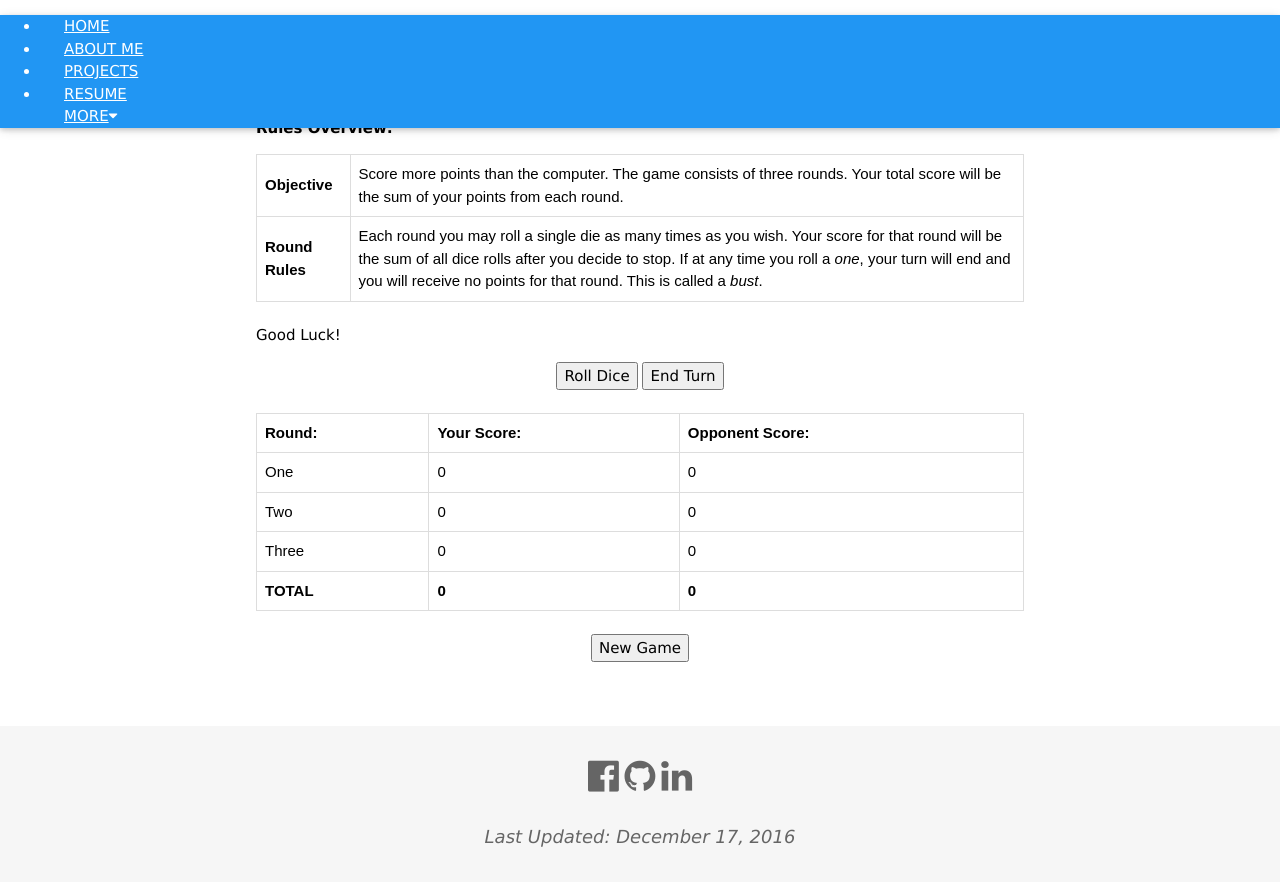
After one commit to joshagby/personal_site, a Flask app: page /dice in a window 1280 px wide. The commit adds this page. Run offline with Flask 2, Linux system fonts and the light colour scheme; some libraries are stand-ins or nearby versions.

Commit message:
Initial work on dice game

```diff
--- /dev/null
+++ b/api/__init__.py
@@ -0,0 +1 @@
+from api_dice_roll import *
--- a/app.py
+++ b/app.py
@@ -1,8 +1,11 @@
 from flask import Flask, render_template, session
 import controllers
 import extensions
-import controllers
 import config
+import api
+
+# set url_prefix
+prefix = ""
 
 # Initialize Flask app with the template folder address
 app = Flask(__name__, template_folder='templates')
@@ -11,7 +14,9 @@ app = Flask(__name__, template_folder='templates')
 # app.secret_key = 'N5\\A\xa7!\x80\xa0j\xd1\xdf\x19\xc8n\n\x1e)(\xb1Z\x7f?\x07A'
 
 # Register the controllers
-app.register_blueprint(controllers.main, url_prefix="")
+app.register_blueprint(controllers.main, url_prefix=prefix)
+app.register_blueprint(controllers.dice, url_prefix=prefix)
+app.register_blueprint(api.api_dice_roll, url_prefix=prefix)
 
 # Listen on external IPs
 # Set host and port information in config.py file
--- a/controllers/__init__.py
+++ b/controllers/__init__.py
@@ -1 +1,2 @@
 from main import *
+from dice import *
--- /dev/null
+++ b/controllers/dice.py
@@ -0,0 +1,10 @@
+from flask import *
+import extensions
+
+dice = Blueprint('dice', __name__, template_folder='templates')
+
+@dice.route('/dice')
+def dice_route():
+    options = {}
+
+    return render_template("dice.html", **options)
--- /dev/null
+++ b/static/css/dice.css
@@ -0,0 +1,27 @@
+table {
+    font-family: arial, sans-serif;
+    border-collapse: collapse;
+    width: 100%;
+}
+
+td, th {
+    border: 1px solid #dddddd;
+    text-align: left;
+    padding: 8px;
+}
+
+#newGameForm {
+	text-align: center;
+}
+
+#rollDiceForm {
+	display: inline;
+}
+
+#endRoundForm {
+	display: inline;
+}
+
+#playButtons {
+	text-align: center
+}
--- /dev/null
+++ b/static/js/buildHTML.js
@@ -0,0 +1,18 @@
+// html string builder function, takes in html tag, html text, and tag attributes
+// attrs is a JSON (dictionary) of attributes of the form:
+// { id : someElement, class : someClass }
+// returns new html tag element in string format
+function buildHTML(tag, html, attrs){
+    // you can skip html param
+    if (typeof(html) != 'string') {
+        attrs = html;
+        html = null;
+    }
+    var h = '<' + tag;
+    for (var attr in attrs) {
+        if(attrs[attr] === false) continue;
+        h += ' ' + attr + '="' + attrs[attr] + '"';
+    }
+    return h += html ? ">" + html + "</" + tag + ">" : "/>";
+}
+// ----------------------------------------
--- /dev/null
+++ b/static/js/dice.js
@@ -0,0 +1,110 @@
+
+var turn = "";
+var playerScoreArray = [];
+var opponentScoreArray = [];
+var playerScore = 0
+var opponentScore = 0
+var round = 0;
+
+
+function newGame() {
+	// hide contents of gameInfo div
+	$("#gameInfo").hide();
+
+	// populate with proper game controls
+	resetScoreTable();
+	$("#scoreTable").show();
+
+	// show play buttons
+	$("#playButtons").show();
+
+	turn = "player";
+	playerScoreArray = [0, 0, 0];
+	opponentScoreArray = [0, 0, 0];
+	playerScore = 0;
+	opponentScore = 0;
+	round = 1;
+}
+
+function rollSuccess(rolls) {
+	if (turn == "player") {
+		for (i = 0; i < rolls.length; i++) {
+
+		}
+	}
+	else {
+
+	}
+}
+
+function endRound() {
+	// opponent ended last round...
+	if (round == 3 && turn != "player") {
+		endGame();
+	}
+	// player ended the round...
+	else if (turn == "player") {
+		turn = "";
+		$("#playButtons").hide();
+	}
+	// opponent ended the round...
+	else {
+		turn = "player";
+		round += 1;
+	}
+}
+
+function endGame() {
+
+	$("#statusText").html("Game Over! Play Again?")
+}
+
+// update the scoring table values
+function updateScoreTable() {
+	$("#r1p1").html(playerScoreArray[0].toString());
+	$("#r1p2").html(opponentScoreArray[0].toString());
+	$("#r2p1").html(playerScoreArray[1].toString());
+	$("#r2p2").html(opponentScoreArray[1].toString());
+	$("#r3p1").html(playerScoreArray[2].toString());
+	$("#r3p2").html(opponentScoreArray[2].toString());
+	$("#p1tot").html(sumScore(playerScoreArray).toString());
+	$("#p2tot").html(sumScore(opponentScoreArray.toString());
+}
+
+// sum the values of an array (i.e. score array)
+function sumScore(arr) {
+	score = 0
+	for (i = 0; i < arr.length; i++) {
+		score += arr[i];
+	}
+	return score;
+}
+
+function resetScoreTable() {
+	$("#r1p1").html("0");
+	$("#r1p2").html("0");
+	$("#r2p1").html("0");
+	$("#r2p2").html("0");
+	$("#r3p1").html("0");
+	$("#r3p2").html("0");
+	$("#p1tot").html("0");
+	$("#p2tot").html("0");
+}
+
+// calls dice roll api for a given number of dice and
+// returns an array of the results
+function rollDice(numDice) {
+	$.ajax({
+		type: "GET",
+		url: '/api/v1/dice_roll/' + numDice.toString(),
+		success: function(data, status) { rollSuccess(data); },
+		error: function(data, status) {}
+	});
+}
+
+window.onload = function() {
+	// change html --> console.log($("#r1p1").html("0"));
+	// retrieve html --> console.log($("#r1p1").html());
+	$("#scoreTable").hide();
+	$("#playButtons").hide();
+}
--- /dev/null
+++ b/templates/dice.html
@@ -0,0 +1,79 @@
+{% extends "base.html" %}
+{% block content %}
+  <head>
+    <link rel="stylesheet" href="/static/css/dice.css" />
+    <script src="http://ajax.googleapis.com/ajax/libs/jquery/3.1.0/jquery.min.js"></script>
+    <script src="/static/js/dice.js"></script>
+    <script src="/static/js/buildHTML.js"></script>
+  </head>
+
+  <div class="w3-container w3-content w3-padding-64" style="max-width:800px" id="dice">
+
+    <div id="gameInfo">
+      <p>Dice Game, created by Joshua Agby</p>
+      <p>
+        <b>Rules Overview:</b> <br>
+        <table>
+          <tr>
+            <th>Objective</th>
+            <td>Score more points than the computer. The game consists of three rounds. Your total score will be the sum of your points from each round.</td>
+          </tr>
+          <tr>
+            <th>Round Rules</th>
+            <td>Each round you may roll a single die as many times as you wish. Your score for that round will be the sum of all dice rolls after you decide to stop. If at any time you roll a <i>one</i>, your turn will end and you will receive no points for that round. This is called a <i>bust</i>.</td>
+          </tr>
+        </table>
+
+        <br> Good Luck! <br>
+      </p>
+    </div>
+
+    <p id="statusText"></p>
+
+    <div id="diceDisplay"></div>
+
+    <div id="playButtons">
+      <form action="javascript:rollDice('1');" id="rollDiceForm">
+        <button type="submit" id="rollDiceButton">Roll Dice</button>
+      </form>
+      <form action="javascript:endRound();" id="endRoundForm">
+        <button type="submit" id="endRoundButton">End Turn</button>
+      </form>
+    </div>
+
+    <br>
+
+    <table id="scoreTable">
+      <tr>
+        <th>Round:</th>
+        <th>Your Score:</th>
+        <th>Opponent Score:</th>
+      </tr>
+      <tr>
+        <td>One</td>
+        <td id=r1p1>0</td>
+        <td id=r1p2>0</td>
+      </tr>
+      <tr>
+        <td>Two</td>
+        <td id=r2p1>0</td>
+        <td id=r2p2>0</td>
+      </tr>
+      <tr>
+        <td>Three</td>
+        <td id=r3p1>0</td>
+        <td id=r3p1>0</td>
+      </tr>
+      <tr>
+        <th>TOTAL</th>
+        <th id=p1tot>0</th>
+        <th id=p2tot>0</th>
+      </tr>
+    </table>
+    <br>
+    <form action="javascript:newGame();" id="newGameForm">
+      <button type="submit" id="newGameButton">New Game</button>
+    </form>
+  </div>
+
+{% endblock %}
```
Also changed, not shown: api/api_dice_roll.py (added, +27 -0 lines), templates/index.html (+12 -6 lines), static/images/aurum.jpg (added), static/images/dice.png (added), static/images/five.png (added), static/images/four.png (added), static/images/one.png (added), static/images/six.png (added), static/images/three.png (added), static/images/two.png (added).
